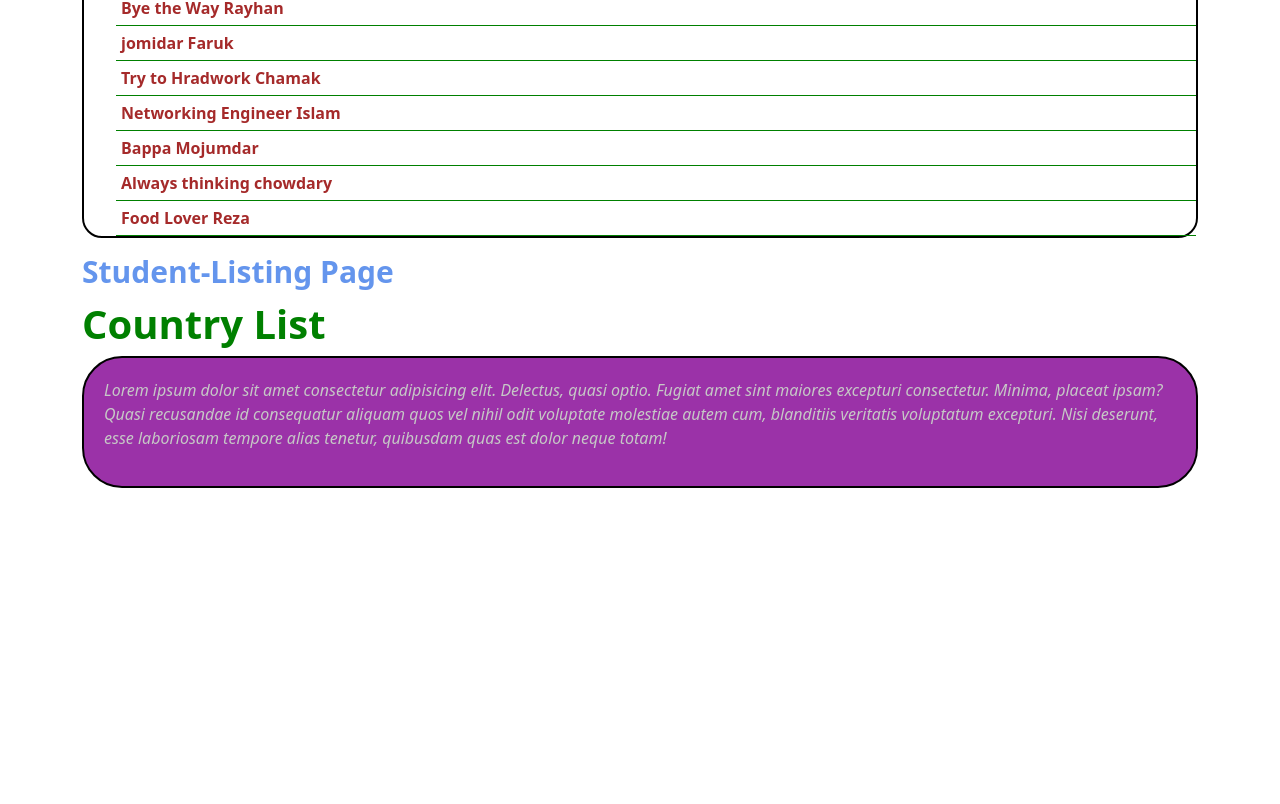
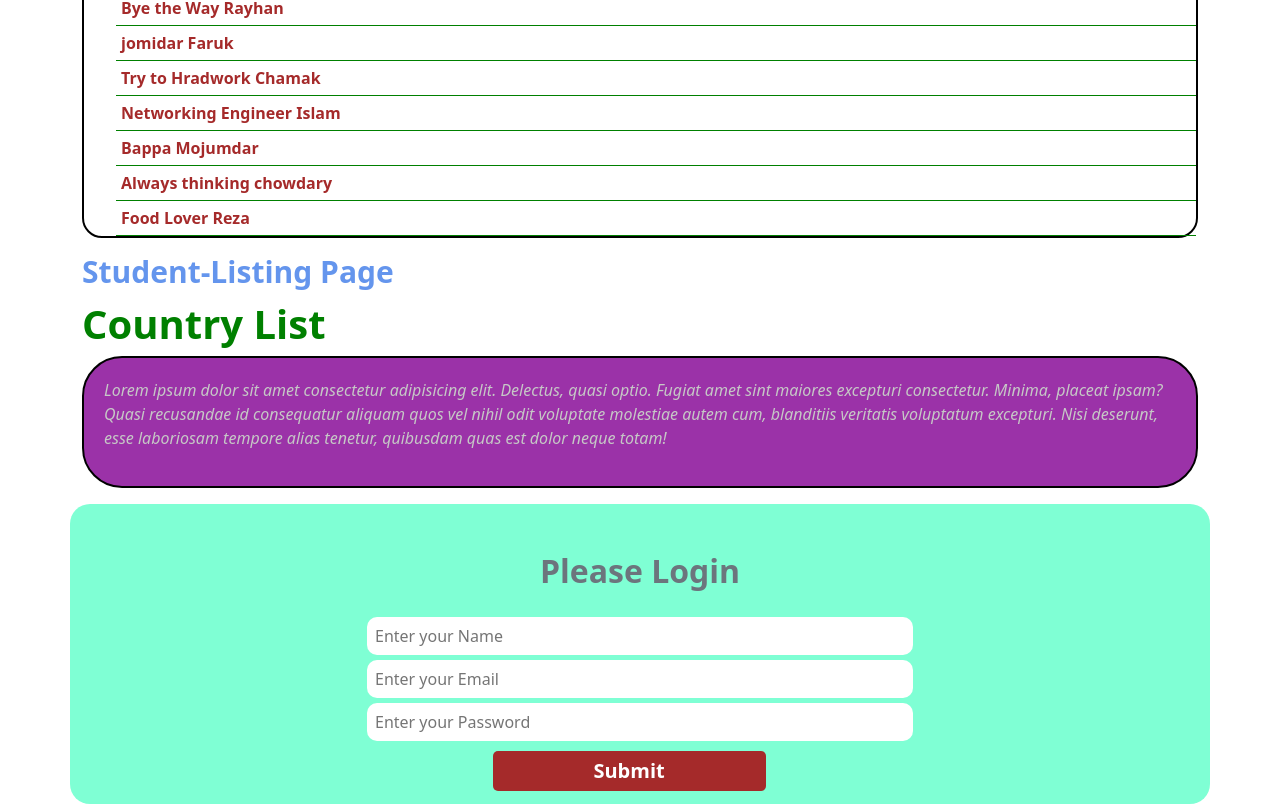
Before and after one commit to Mahfuz60/my-angular-first-app, an Angular app: page / in a window 1280 px wide. Shown: the part 1882-2686 px from the top of the page. Before the commit the page ends 2370 px from the top, so only its background shows below. Built offline with nearby package versions, Linux system fonts and the light colour scheme.

Commit message:
login-form demo

```diff
--- a/src/app/app.component.html
+++ b/src/app/app.component.html
@@ -9,6 +9,10 @@
      <app-user-list></app-user-list>
      <app-student-list></app-student-list>
      <app-country-list></app-country-list>
+     <!-- ------------------------------------- -->
+    <app-login></app-login>
+
+
 
 
     </div>
--- a/src/app/app.module.ts
+++ b/src/app/app.module.ts
@@ -6,6 +6,8 @@ import { BlogPostComponent } from './blog-post/blog-post.component';
 import { UserListComponent } from './user-list/user-list.component';
 import { StudentListComponent } from './student-list/student-list.component';
 import { CountryListComponent } from './country-list/country-list.component';
+import { UserAuthModule } from './user-auth/user-auth.module';
+
 
 
 
@@ -25,10 +27,10 @@ import { CountryListComponent } from './country-list/country-list.component';
 
 
 
-
   ],
   imports: [
-    BrowserModule
+    BrowserModule,
+    UserAuthModule
   ],
   providers: [],
   bootstrap: [AppComponent]
--- /dev/null
+++ b/src/app/user-auth/login/login.component.css
@@ -0,0 +1,40 @@
+.forms{
+  background-color:aquamarine;
+  width:auto;
+  height:300px;
+  border-radius: 20px;
+  -webkit-border-radius: 20px;
+  -moz-border-radius: 20px;
+  -ms-border-radius: 20px;
+  -o-border-radius: 20px;
+}
+.form-input{
+  width: 100%;
+  height: 30%;
+  border-radius: 10px;
+  margin-top: 5px;
+  padding: 8px;
+  border: none;
+}
+.form-button{
+ width: 50%;
+ margin-top:10px;
+ border: none;
+ border-radius: 5px;
+ -webkit-border-radius: 5px;
+ -moz-border-radius: 5px;
+ -ms-border-radius: 5px;
+ -o-border-radius: 5px;
+ background-color: brown;
+ color: white;
+ font-weight: bold;
+ font-size: 20px;
+text-align: center;
+margin-left: 23%;
+padding: 5px;
+
+
+
+
+
+}
--- /dev/null
+++ b/src/app/user-auth/login/login.component.html
@@ -0,0 +1,16 @@
+<div class="row mt-3 forms">
+  <h2 class="text-center text-secondary mt-5 fw-bold">Please Login</h2>
+
+    <div class="col-md-6 col-12 mx-auto ">
+      <form action="">
+        <input type="text" placeholder="Enter your Name" class="form-input"/>
+        <input type="text" placeholder="Enter your Email" class="form-input"/>
+        <input type="password" placeholder="Enter your Password" class="form-input"/>
+        <input type="button" value="Submit" class="form-button"/>
+
+      </form>
+
+    </div>
+
+
+</div>
--- /dev/null
+++ b/src/app/user-auth/login/login.component.ts
@@ -0,0 +1,15 @@
+import { Component, OnInit } from '@angular/core';
+
+@Component({
+  selector: 'app-login',
+  templateUrl: './login.component.html',
+  styleUrls: ['./login.component.css']
+})
+export class LoginComponent implements OnInit {
+
+  constructor() { }
+
+  ngOnInit(): void {
+  }
+
+}
```
Also changed, not shown: src/app/user-auth/user-auth.module.ts (added, +18 -0 lines), 1 other file (tests, documents, lock files or other folders).
